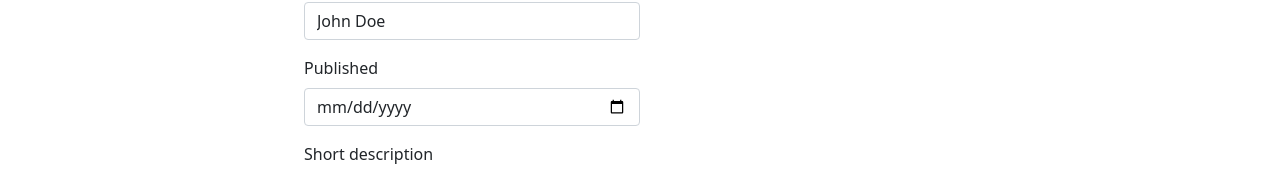
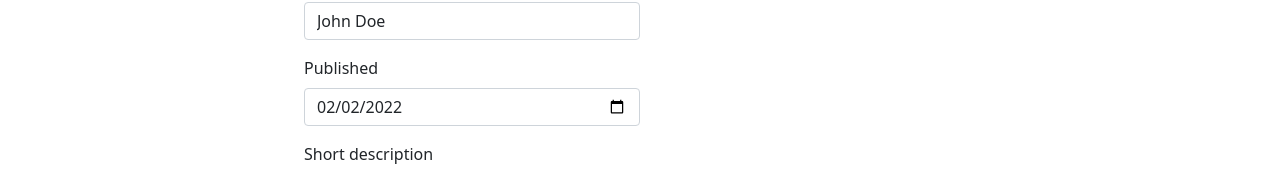
Before and after one commit to scoverstudio/CRUD_APP, a React (Create React App) app: page /post/edit/1 in a window 1280 px wide. Shown: the part 282-454 px from the top of the page. Built offline with nearby package versions, Linux system fonts and the light colour scheme.

Commit message:
repair date

```diff
--- a/src/components/features/PostForm/PostForm.js
+++ b/src/components/features/PostForm/PostForm.js
@@ -2,10 +2,15 @@ import { useState } from "react";
 import { Button, Container, Form } from "react-bootstrap";
 import { useNavigate } from "react-router-dom";
 
+const prepareDate = (date) => {
+  const newDate = new Date(date)
+  return newDate.toISOString().split('T')[0]
+}
+
 const PostForm = ({ action, actionText, ...props }) => {
   const [title, setTitle] = useState(props.title || "");
   const [author, setAuthor] = useState(props.author || "");
-  const [publishedDate, setPublishedDate] = useState(props.publishedDate || "");
+  const [publishedDate, setPublishedDate] = useState(props.publishedDate ? prepareDate(props.publishedDate) : "");
   const [shortDescription, setShortDescritpion] = useState(
     props.shortDescription || ""
   );
@@ -23,7 +28,7 @@ const PostForm = ({ action, actionText, ...props }) => {
   const handleSubmit = (e) => {
     e.preventDefault();
 
-    if (!title.match(/[0-9a-zA-Z]+$/)) {
+    if (!title.match(/^[a-zA-Z]{0,5}[0-9]{0,5}[a-zA-Z]+$/)) {
       alert("Use only letters and numbers for title!");
     } else if (!author.match(/[a-zA-Z]+$/)) {
       alert("Use only letters for author!");
```
